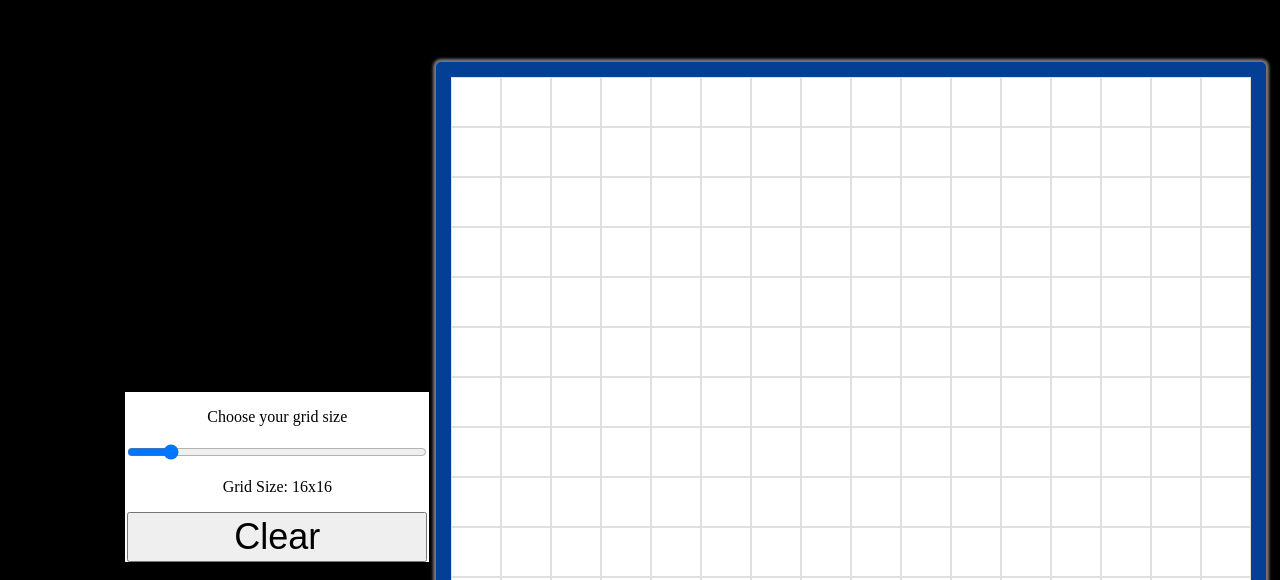
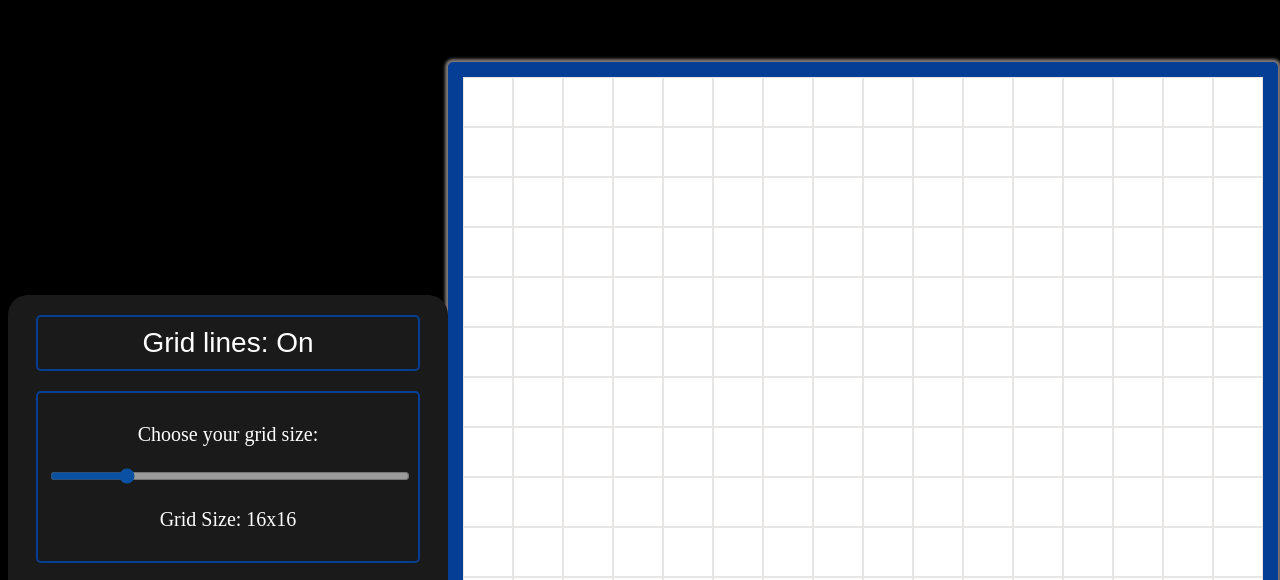
Before and after one commit to maxajburrows/Etch-a-Sketch, a plain HTML site: page index.html in a window 1280 px wide. Shown: the part 159-739 px from the top of the page. Drawn offline with Linux system fonts and the light colour scheme.

Commit message:
Add grid lines toggle functionality

```diff
--- a/index.html
+++ b/index.html
@@ -13,9 +13,12 @@
     <div class="container"></div>
 
     <div class="controls">
-        <p>Choose your grid size</p>
-        <input type="range" min="4" max="100" value="16" class="slider">
-        <p id="gridSize"></p>
+        <button class="gridLines">Grid lines: On</button>
+        <div class="gridSize">
+            <p>Choose your grid size:</p>
+            <input type="range" min="4" max="64" value="16" id="slider">
+            <p id="gridSize"></p>
+        </div>
         <button id="reset">Clear</button>
     </div>
 
--- a/js_file.js
+++ b/js_file.js
@@ -1,12 +1,12 @@
+let gridLines = true;
 
-
-const createGrid = function (sideLength) {
+const createGrid = function (sideLength, gridLines) {
     let container = document.querySelector('.container');
     container.innerHTML = '';
     totalSquares = sideLength**2;
     for (let i = 1; i <= totalSquares; i++) {
         let square = document.createElement('div');
-        square.setAttribute('class', 'square');
+        if (gridLines) square.setAttribute('class', 'square');
         square.addEventListener('mouseover', changeColourOver);
         square.addEventListener('mousedown', changeColourDown);
         container.appendChild(square);
@@ -23,31 +23,46 @@ document.body.ondragstart = () => false;
 
 const changeColourDown = function () {
     mouseDown = true;
-    this.setAttribute('class', 'visited');
+    this.classList.add('class', 'visited');
 }
 
 const changeColourOver = function () {
     if (mouseDown) {
-    this.setAttribute('class', 'visited');
+    this.classList.add('class', 'visited');
     }
 }
 
+createGrid(16, gridLines);  //Create initial grid.
+
 const clearGrid = function () {
-    visited = document.querySelectorAll('.visited');
-    visited.forEach(square => square.setAttribute('class', 'square'));
+    squares = document.querySelector('.container').childNodes;
+    squares.forEach(square => {
+        (gridLines) ? square.setAttribute('class', 'square')
+                    : square.setAttribute('class', '');
+    });
 }
 
 let clear = document.querySelector('#reset');
 clear.addEventListener('click', clearGrid);
 
-let slider = document.querySelector('.slider');
+let slider = document.querySelector('#slider');
 let gridMessage = document.querySelector('#gridSize');
 gridMessage.textContent = `Grid Size: ${slider.value}x${slider.value}`;
 slider.oninput = function() {
     gridMessage.textContent = `Grid Size: ${this.value}x${this.value}`;
     clearGrid();
-    createGrid(this.value);
+    createGrid(this.value, gridLines);
 }
 
-
-createGrid(16);  //Create initial grid.
+toggleLines = document.querySelector('.gridLines');
+toggleLines.addEventListener('click', () => {
+    if (gridLines) {
+        gridLines = false
+        toggleLines.textContent = 'Grid lines: Off'
+    } else {
+        gridLines = true;
+        toggleLines.textContent = 'Grid lines: On'
+    }
+    squares = document.querySelector('.container').childNodes;
+    squares.forEach(square => square.classList.toggle('square'));
+});
--- a/style.css
+++ b/style.css
@@ -1,9 +1,7 @@
 .container {
     display: grid;
-    /*grid-template: repeat(16, 1fr) / repeat(16, 1fr);*/
     height: 800px;
     width: 800px;
-    /*place-self: center; */
     border: 15px solid rgb(4, 62, 149);
     background-color: white;
     border-radius: 5px;
@@ -13,7 +11,7 @@
 }
 
 .square {
-    border: 0.4px solid rgb(225, 224, 224);
+    border: 0.01px solid rgb(232, 229, 229);
 }
 
 body {
@@ -26,6 +24,7 @@ body {
 
 .visited {
     background-color: rgb(128, 120, 120);
+    border: 0.01px solid rgb(128, 120, 120);
 }
 
 h1 {
@@ -36,22 +35,49 @@ h1 {
     grid-column: 1 / -1;
 }
 
-#reset {
-    height: 50px;
-    width: 300px;
-    font-size: 36px;
+button {
+    width: 90%;
+    font-size: 28px;
+    text-align: center;
+    padding: 10px;
+    border-radius: 5px;
+    border: 2px solid rgb(4, 62, 149);
+    background-color: rgb(27, 26, 26);
+    color: white;
+    box-sizing: content-box;
 }
 
-.slider {
-    grid-row: 2;
-    grid-column: 1;
-    width: 300px;
+.gridSize {
+    padding: 10px;
+    width: 90%;
+    border: 2px solid rgb(4, 62, 149);
+    border-radius: 5px;
+    margin: 20px 0px 20px 0px;
+}
+
+p {
+    color: white;
+    font-size: 20px;
+    text-align: center;
+}
+
+#slider {
+    width: 100%;
+    opacity: 0.6;
+}
+
+#slider:hover {
+    opacity: 1;
 }
 
 .controls {
     display: flex;
     align-items: center;
+    justify-items: space-between;
     flex-direction: column;
     justify-self: end;
-    background-color: white;
+    background-color: rgb(27, 26, 26);
+    padding: 20px;
+    border-radius: 20px;
+    width: 400px;
 }
```
